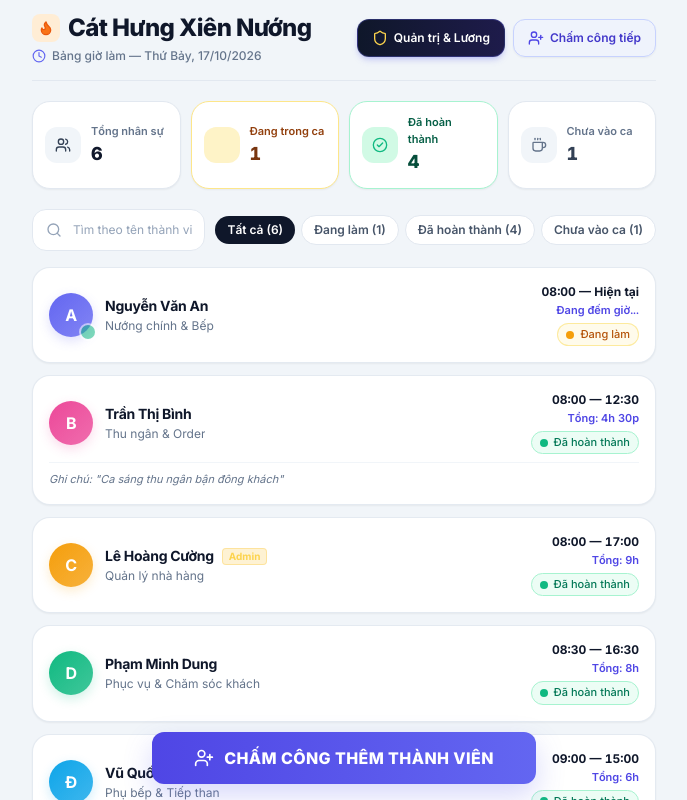
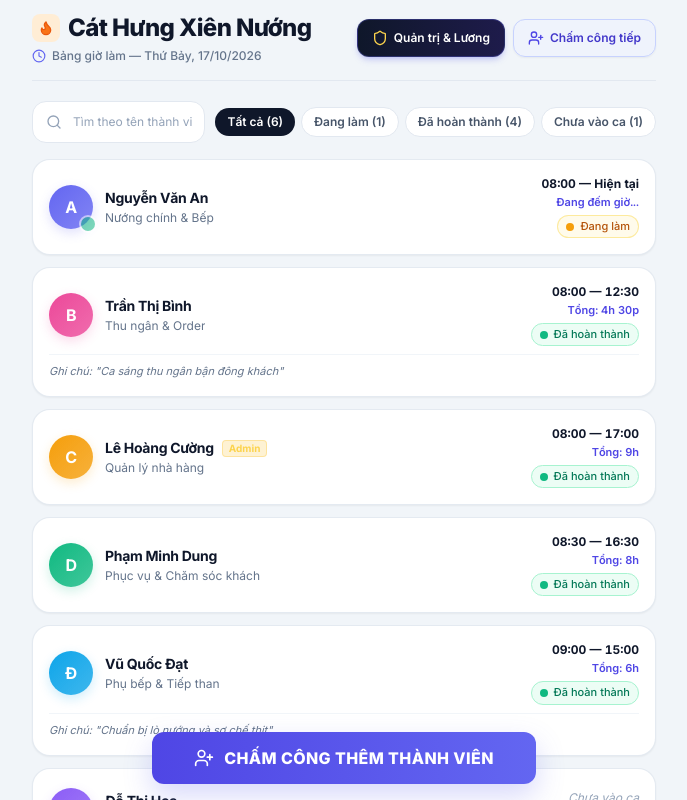
Before and after one commit to wyuiwyud/WEB-CATHUNG, a React (Vite) app: page / in a window 1280 px wide. Both pictures are taken after a click on the button 640 px from the left and 185 px from the top of the page. Shown: the top 800 px of the page, without its empty margins (296-983 px from the left). Built offline with nearby package versions, Linux system fonts and the light colour scheme.

Commit message:
refactor: bỏ 4 thẻ thống kê KPI (Tổng nhân sự, Đang làm, Đã hoàn thành, Chưa vào ca) để tối ưu giao diện

```diff
--- a/src/screens/LiveBoardScreen.tsx
+++ b/src/screens/LiveBoardScreen.tsx
@@ -6,10 +6,7 @@ import {
   UserPlus,
   Flame,
   Clock,
-  CheckCircle2,
-  Users,
   Search,
-  Coffee,
   Sun,
   Moon,
 } from 'lucide-react';
@@ -172,64 +169,7 @@ export const LiveBoardScreen: React.FC<LiveBoardScreenProps> = ({
         />
       )}
 
-      {/* 4 KPI Cards (Bỏ tính năng duyệt) */}
-      <div className="grid grid-cols-2 sm:grid-cols-4 gap-2.5 mb-5">
-        <div className={`p-3 rounded-[18px] border shadow-sm flex items-center gap-2.5 transition-colors duration-700 ${
-          isAllOffDuty ? 'bg-slate-900/85 border-slate-800' : 'bg-white border-slate-200'
-        }`}>
-          <div className={`w-9 h-9 rounded-[12px] flex items-center justify-center font-bold text-sm ${
-            isAllOffDuty ? 'bg-slate-800 text-slate-300' : 'bg-slate-100 text-slate-700'
-          }`}>
-            <Users className="w-4 h-4" />
-          </div>
-          <div>
-            <p className={`text-[11px] font-semibold ${isAllOffDuty ? 'text-slate-400' : 'text-slate-500'}`}>Tổng nhân sự</p>
-            <p className={`text-lg font-black tabular-nums ${isAllOffDuty ? 'text-white' : 'text-slate-900'}`}>{kpis.totalStaff}</p>
-          </div>
-        </div>
 
-        <div className={`p-3 rounded-[18px] border shadow-sm flex items-center gap-2.5 transition-colors duration-700 ${
-          isAllOffDuty ? 'bg-slate-900/85 border-amber-900/40' : 'bg-white border-amber-200'
-        }`}>
-          <div className={`w-9 h-9 rounded-[12px] flex items-center justify-center font-bold text-sm ${
-            isAllOffDuty ? 'bg-amber-950/80 text-amber-400' : 'bg-amber-100 text-amber-700'
-          }`}>
-            <span className={`w-2.5 h-2.5 rounded-full ${isAllOffDuty ? 'bg-amber-400' : 'bg-amber-500 animate-ping'}`} />
-          </div>
-          <div>
-            <p className={`text-[11px] font-semibold ${isAllOffDuty ? 'text-amber-300/80' : 'text-amber-800'}`}>Đang trong ca</p>
-            <p className={`text-lg font-black tabular-nums ${isAllOffDuty ? 'text-amber-300' : 'text-amber-900'}`}>{kpis.working}</p>
-          </div>
-        </div>
-
-        <div className={`p-3 rounded-[18px] border shadow-sm flex items-center gap-2.5 transition-colors duration-700 ${
-          isAllOffDuty ? 'bg-slate-900/85 border-emerald-900/40' : 'bg-white border-emerald-200'
-        }`}>
-          <div className={`w-9 h-9 rounded-[12px] flex items-center justify-center font-bold text-sm ${
-            isAllOffDuty ? 'bg-emerald-950/80 text-emerald-400' : 'bg-emerald-100 text-emerald-700'
-          }`}>
-            <CheckCircle2 className="w-4 h-4 text-emerald-500" />
-          </div>
-          <div>
-            <p className={`text-[11px] font-semibold ${isAllOffDuty ? 'text-emerald-300/80' : 'text-emerald-800'}`}>Đã hoàn thành</p>
-            <p className={`text-lg font-black tabular-nums ${isAllOffDuty ? 'text-emerald-400' : 'text-emerald-900'}`}>{kpis.completed}</p>
-          </div>
-        </div>
-
-        <div className={`p-3 rounded-[18px] border shadow-sm flex items-center gap-2.5 transition-colors duration-700 ${
-          isAllOffDuty ? 'bg-slate-900/85 border-slate-800' : 'bg-white border-slate-200'
-        }`}>
-          <div className={`w-9 h-9 rounded-[12px] flex items-center justify-center font-bold text-sm ${
-            isAllOffDuty ? 'bg-slate-800 text-slate-400' : 'bg-slate-100 text-slate-500'
-          }`}>
-            <Coffee className="w-4 h-4" />
-          </div>
-          <div>
-            <p className={`text-[11px] font-semibold ${isAllOffDuty ? 'text-slate-400' : 'text-slate-500'}`}>Chưa vào ca</p>
-            <p className={`text-lg font-black tabular-nums ${isAllOffDuty ? 'text-slate-400' : 'text-slate-700'}`}>{kpis.notStarted}</p>
-          </div>
-        </div>
-      </div>
 
       {/* Filter and Search Bar */}
       <div className="flex flex-col sm:flex-row items-stretch sm:items-center gap-2.5 mb-4">
```
